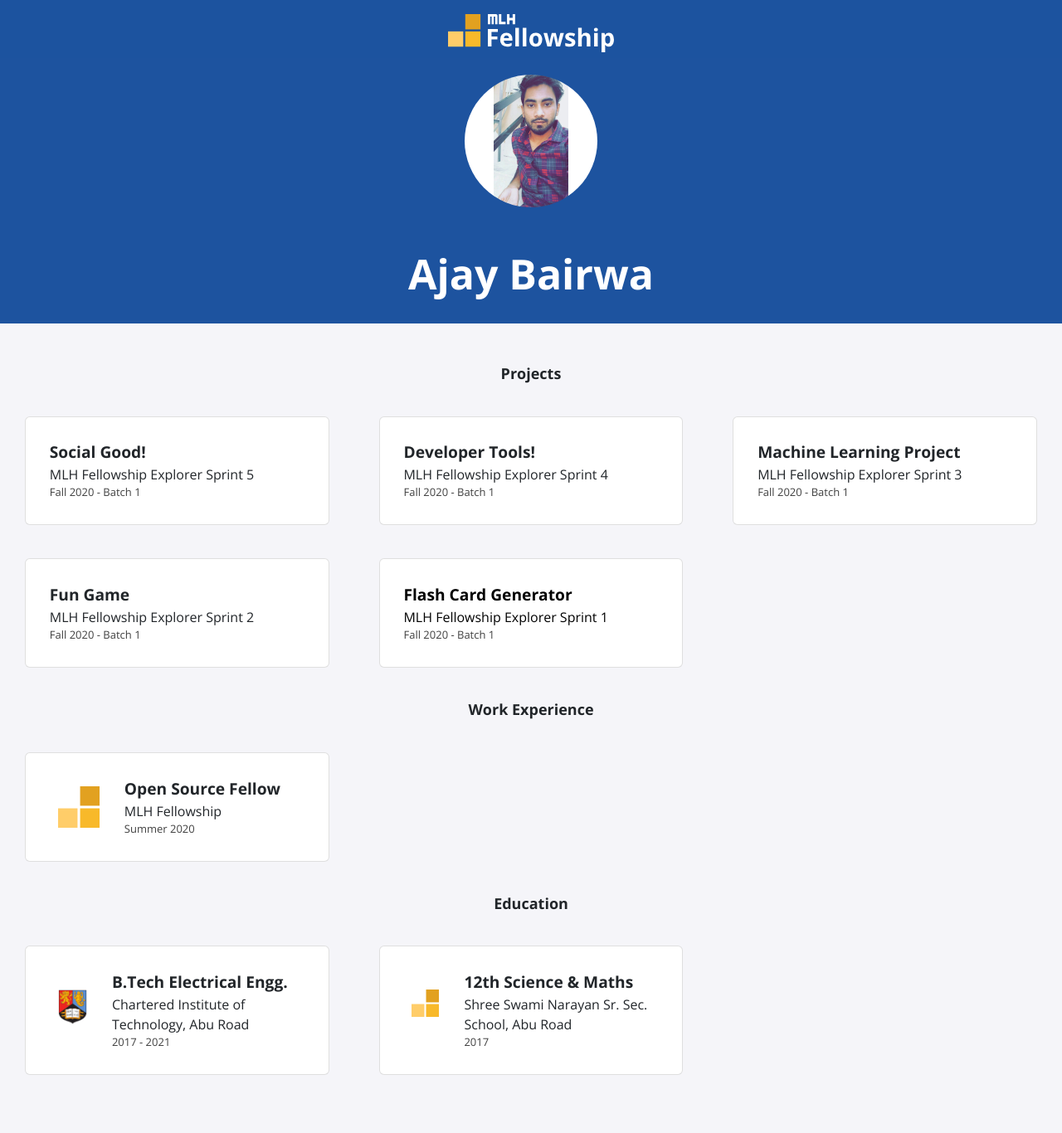
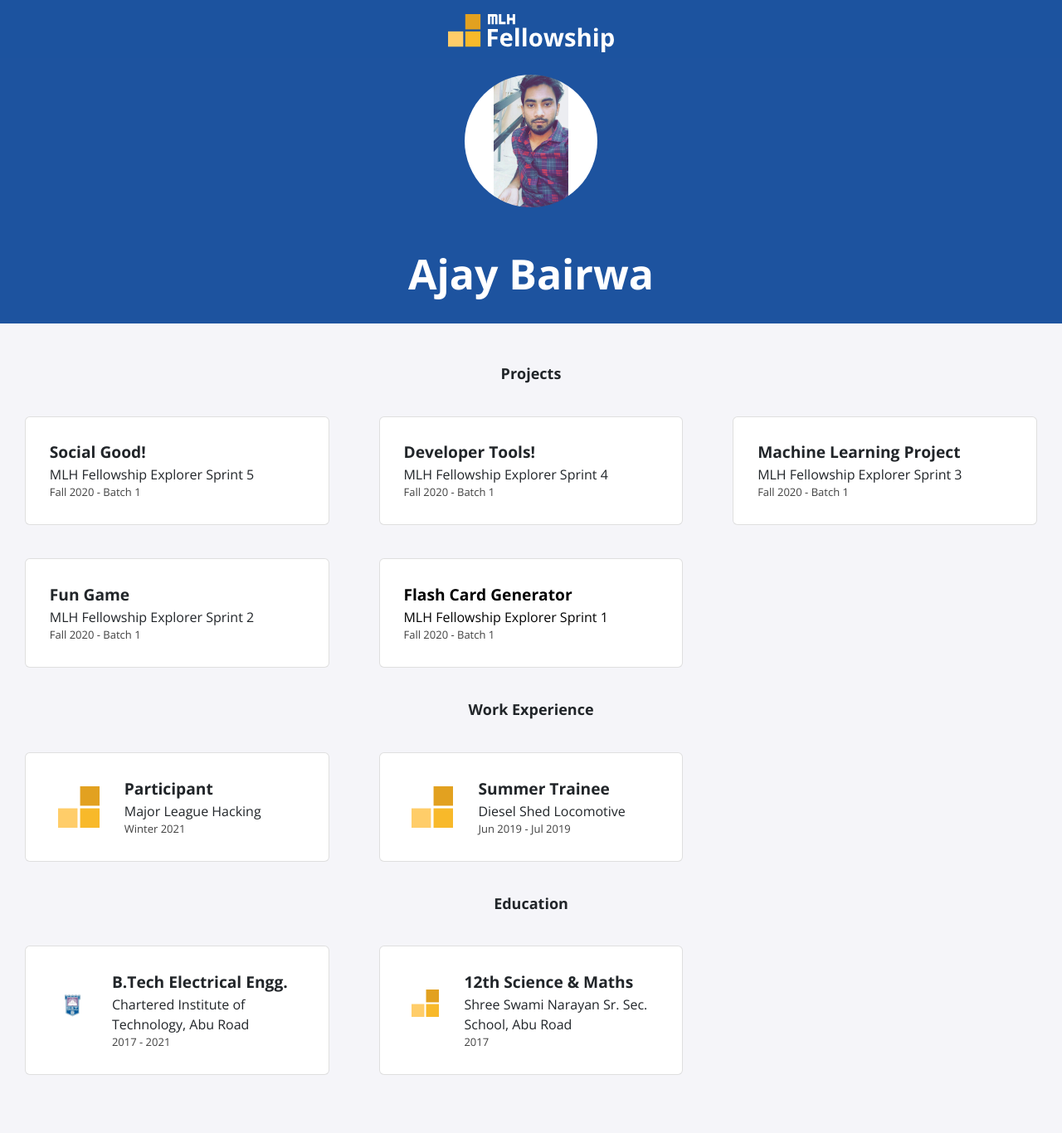
Before and after one commit to bairwa25/bairwa25.github.io, a Jekyll site: the page built from index.html, in a window 1280 px wide. Shown: the whole page at 83% size. Built offline with Jekyll 4.4.1, drawn with Linux system fonts in a browser that asks for light colours; nearby versions of some CDN libraries.

Commit message:
change edu logo

```diff
--- a/_data/education.yml
+++ b/_data/education.yml
@@ -1,7 +1,7 @@
 - course: B.Tech Electrical Engg.
   institute: Chartered Institute of Technology, Abu Road
   dates: 2017 - 2021
-  logo: uob.png
+  logo: cit-logo.png
 
 - course: 12th Science & Maths
   institute: Shree Swami Narayan Sr. Sec. School, Abu Road
--- a/_data/experience.yml
+++ b/_data/experience.yml
@@ -1,4 +1,9 @@
-- role: Open Source Fellow
-  company: MLH Fellowship
-  dates: Summer 2020
+- role: Participant
+  company: Major League Hacking
+  dates: Winter 2021
   logo: fellowship.svg
+
+- role: Summer Trainee
+  company: Diesel Shed Locomotive
+  dates: Jun 2019 - Jul 2019
+  logo: fellowship.svg
```
Also changed, not shown: assets/img/cit-logo.png (added), assets/img/education/cit-logo.png (added).
